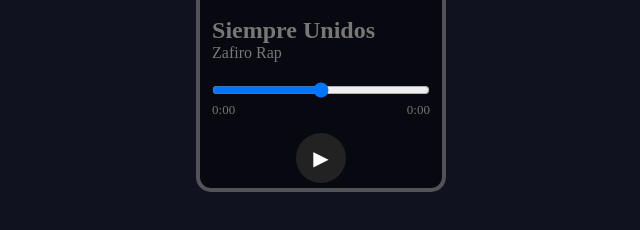
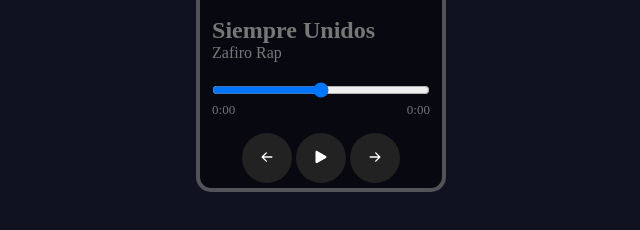
Before and after one commit to NPollito/music_player, a website: page src/pages/music-player.html in a window 1280 px wide. Shown: the part 360-590 px from the top of the page, without its empty margins (319-959 px from the left). Drawn offline with Linux system fonts and the light colour scheme; files that its build step writes are made by us from their sources; files whose address does not match are found by name.

Commit message:
Agregando botones al reproducto

```diff
--- a/src/pages/music-player.html
+++ b/src/pages/music-player.html
@@ -1,11 +1,13 @@
 <!DOCTYPE html>
 <html lang="es">
+
 <head>
   <meta charset="UTF-8">
   <meta name="viewport" content="width=device-width, initial-scale=1.0">
   <title>Reproductor de Música</title>
-  <link rel="stylesheet" href="style.css">
+  <link rel="stylesheet" href="../../style.css">
 </head>
+
 <body>
   <div class="container">
     <main>
@@ -27,9 +29,27 @@
             </div>
           </div>
           <div class="controller">
-            <!-- <button class="controller_prev" id="prev">⏮</button> -->
-            <button class="controller_play" id="play">▶</button>
-            <!-- <button class="controller_next" id="next">⏭</button> -->
+            <button class="controller_prev" id="prev">
+              <svg xmlns="http://www.w3.org/2000/svg" width="22" height="22" fill="currentColor"
+                class="bi bi-arrow-left-short" viewBox="0 0 16 16">
+                <path fill-rule="evenodd"
+                  d="M12 8a.5.5 0 0 1-.5.5H5.707l2.147 2.146a.5.5 0 0 1-.708.708l-3-3a.5.5 0 0 1 0-.708l3-3a.5.5 0 1 1 .708.708L5.707 7.5H11.5a.5.5 0 0 1 .5.5" />
+              </svg>
+            </button>
+            <button class="controller_play" id="play">
+              <svg xmlns="http://www.w3.org/2000/svg" width="22" height="22" fill="currentColor" class="bi bi-play-fill"
+                viewBox="0 0 16 16">
+                <path
+                  d="m11.596 8.697-6.363 3.692c-.54.313-1.233-.066-1.233-.697V4.308c0-.63.692-1.01 1.233-.696l6.363 3.692a.802.802 0 0 1 0 1.393" />
+              </svg>
+            </button>
+            <button class="controller_next" id="next">
+              <svg xmlns="http://www.w3.org/2000/svg" width="22" height="22" fill="currentColor"
+                class="bi bi-arrow-right-short" viewBox="0 0 16 16">
+                <path fill-rule="evenodd"
+                  d="M4 8a.5.5 0 0 1 .5-.5h5.793L8.146 5.354a.5.5 0 1 1 .708-.708l3 3a.5.5 0 0 1 0 .708l-3 3a.5.5 0 0 1-.708-.708L10.293 8.5H4.5A.5.5 0 0 1 4 8" />
+              </svg>
+            </button>
           </div>
         </div>
 
@@ -38,4 +58,5 @@
   </div>
   <script src="index.js"></script>
 </body>
+
 </html>
--- a/style.css
+++ b/style.css
@@ -72,14 +72,15 @@ body {
 }
 
 .controller button {
+  -webkit-tap-highlight-color: transparent;
   width: 50px;
   height: 50px;
   border-radius: 50%;
   border: none;
   background: #222;
   color: white;
-  font-size: 20px;
   cursor: pointer;
+  outline: none;
 }
 .container button:hover {
   background: #444;
```
